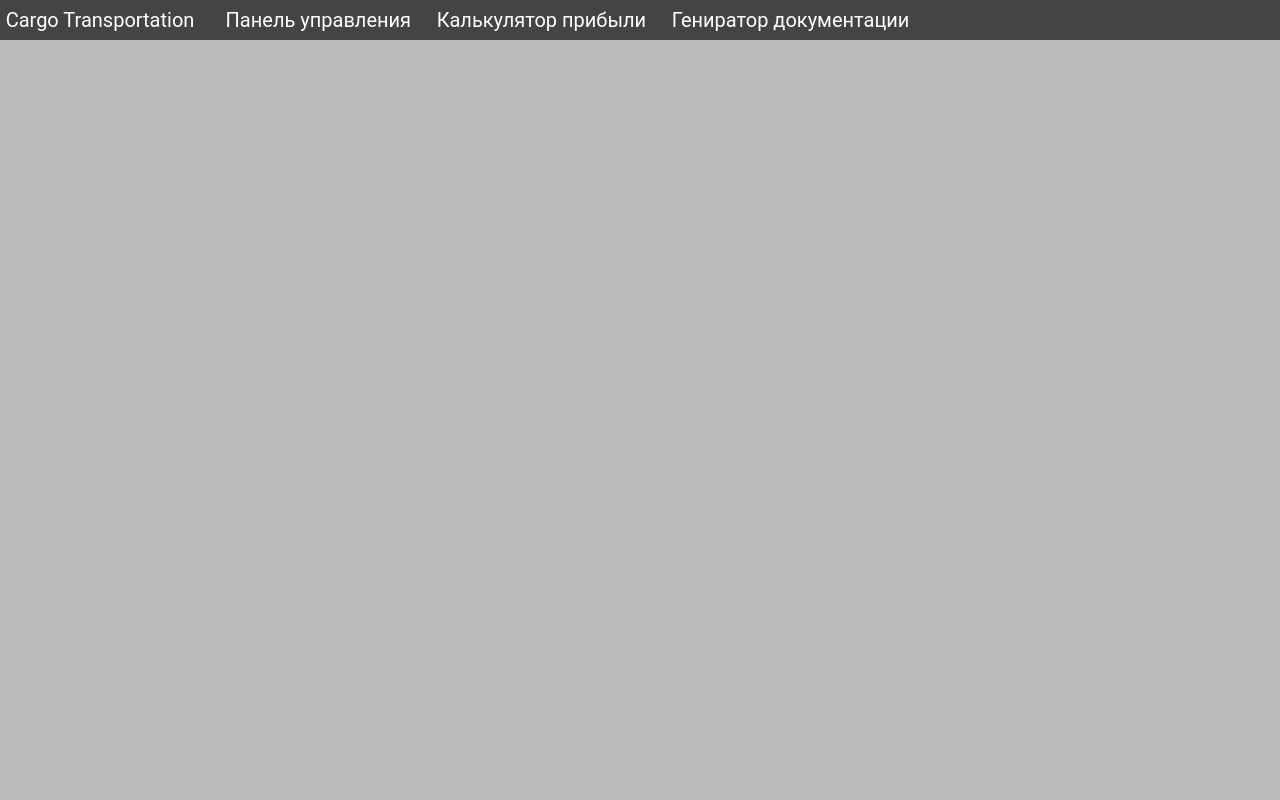
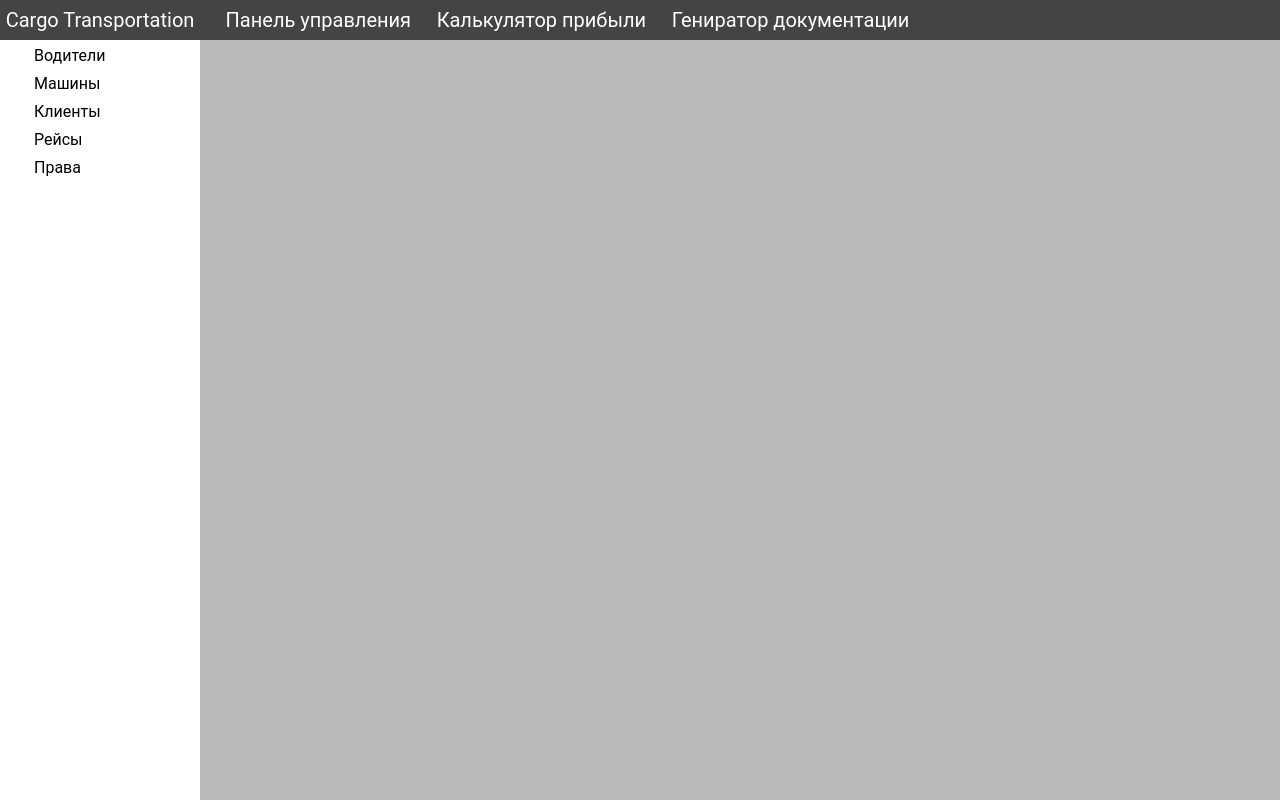
Before and after one commit to Hardelele/cargo-transportation, a React (Create React App) app in the folder frontend/: page /panel in a window 1280 px wide. Built offline with nearby package versions, Linux system fonts and the light colour scheme.

Commit message:
ControlPanel: Add exports, imports and move code from App.js

```diff
--- a/frontend/src/pages/ControlPanel.js
+++ b/frontend/src/pages/ControlPanel.js
@@ -0,0 +1,14 @@
+import React, {Fragment} from 'react';
+import {Sidebar} from "../components/Sidebar";
+
+export const ControlPanel = () => {
+    return (
+        <Fragment>
+            <div className="content__container">
+                <Sidebar/>
+                <section className="main__content">
+                </section>
+            </div>
+        </Fragment>
+    )
+}
```
